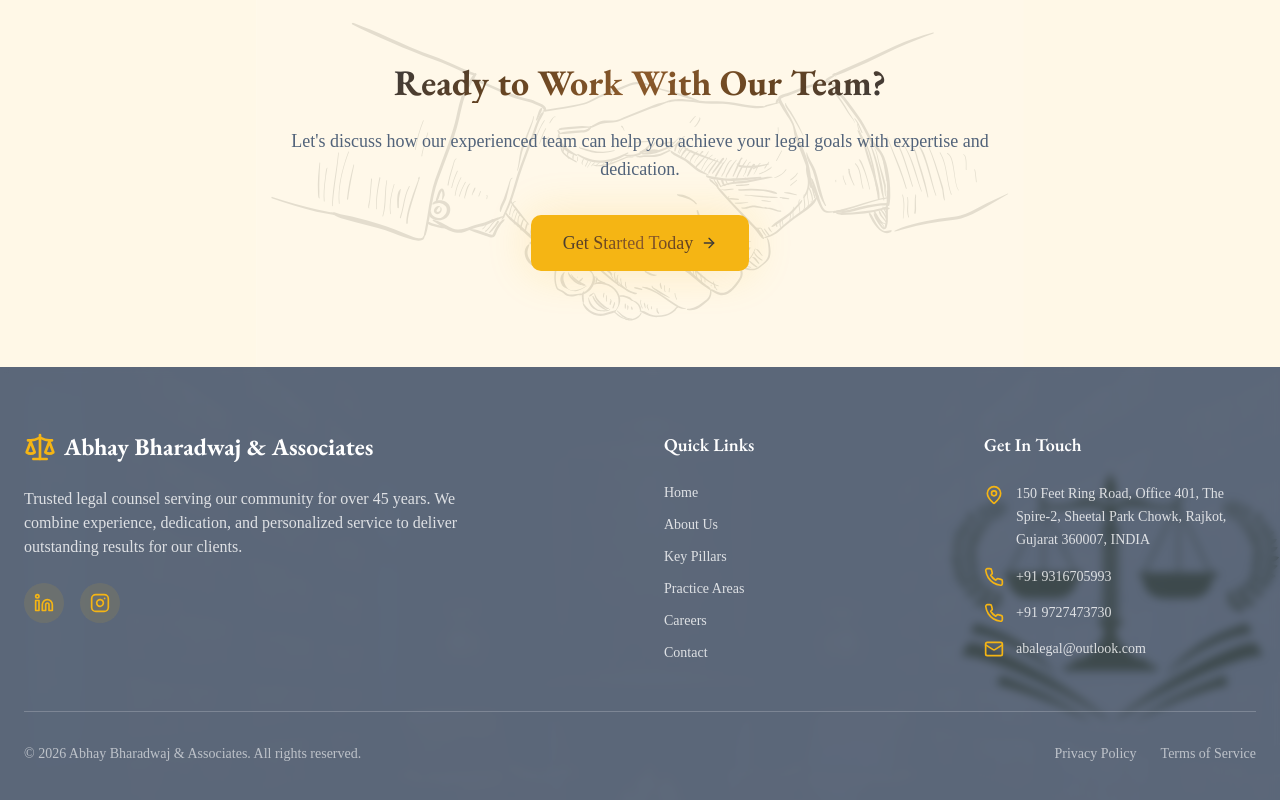
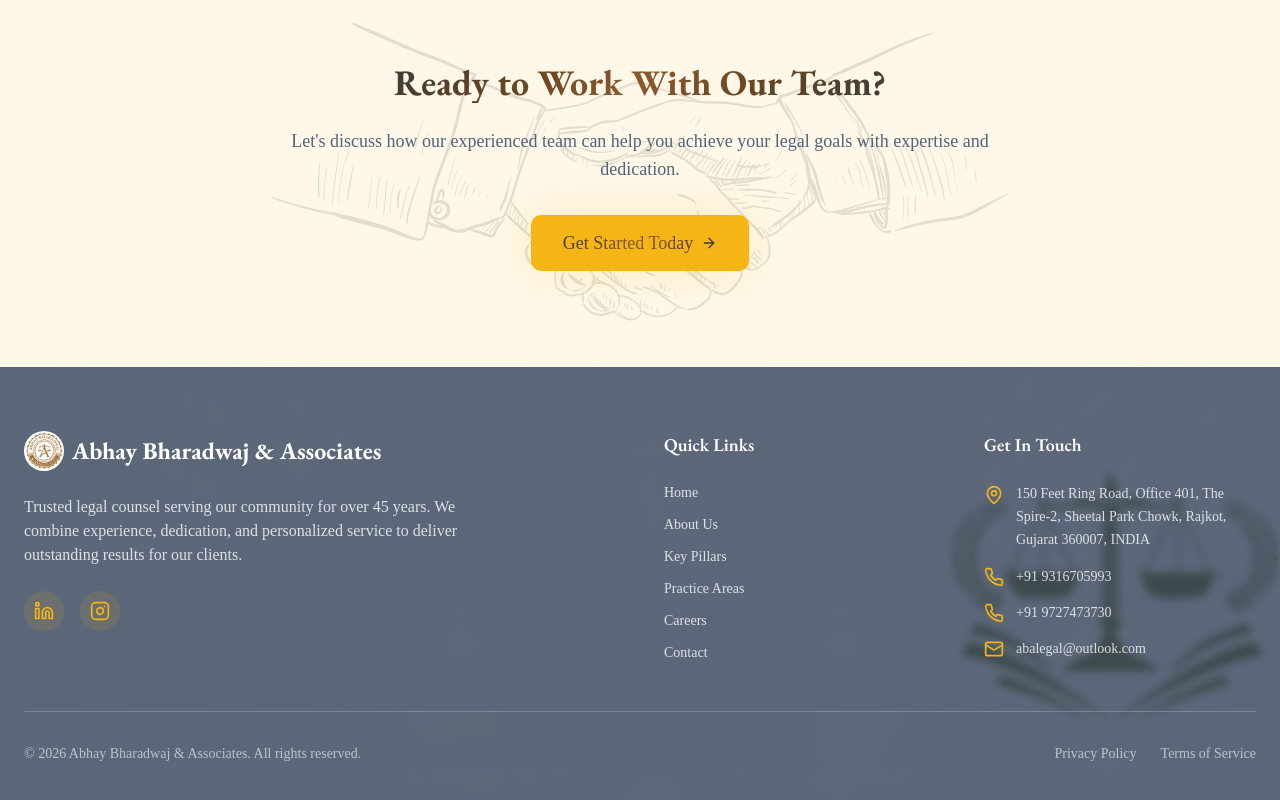
Before and after one commit to hemantsaini1111/law-firm-new-, a React (Vite) app: page /team in a window 1280 px wide. Shown: the part 2273-3073 px from the top of the page. Built offline with nearby package versions, Linux system fonts and the light colour scheme; the HTML template or start-up script is replaced by a standard one; a web font is replaced by a local one.

Commit message:
improved the principles page

```diff
--- a/src/components/Footer.tsx
+++ b/src/components/Footer.tsx
@@ -1,7 +1,8 @@
-import { Scale, MapPin, Phone, Mail, Linkedin, Instagram } from "lucide-react";
+import { MapPin, Phone, Mail, Linkedin, Instagram } from "lucide-react";
 import { useNavigate } from "react-router-dom";
 import lawLibrary from "@/assets/law-library.jpg";
 import footerCorner from "@/assets/svg/footercorner.svg";
+import logo from "@/assets/images/logo.jpg";
 
 const Footer = () => {
   const navigate = useNavigate();
@@ -15,7 +16,11 @@ const Footer = () => {
         <div className="grid grid-cols-1 md:grid-cols-4 gap-8 sm:gap-12 mb-8 sm:mb-12">
           <div className="md:col-span-2">
             <div className="flex items-center gap-2 mb-4 sm:mb-6">
-              <Scale className="w-6 h-6 sm:w-8 sm:h-8 text-accent flex-shrink-0" />
+              <img
+                src={logo}
+                alt="Abhay Bharadwaj & Associates Logo"
+                className="w-8 h-8 sm:w-10 sm:h-10 object-contain rounded-full flex-shrink-0"
+              />
               <span className="text-lg sm:text-xl md:text-2xl font-serif font-bold">Abhay Bharadwaj & Associates</span>
             </div>
             <p className="text-primary-foreground/80 text-sm sm:text-base leading-relaxed mb-4 sm:mb-6 max-w-md">
```
